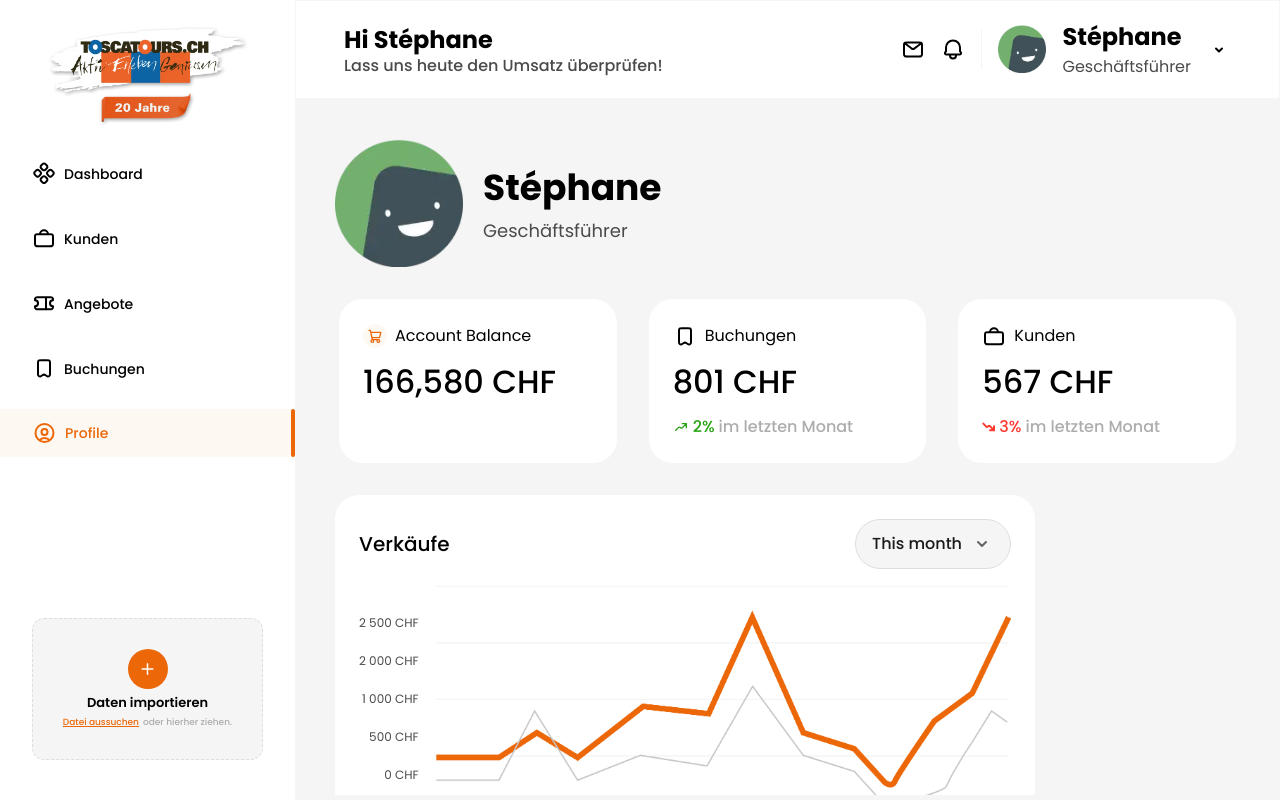
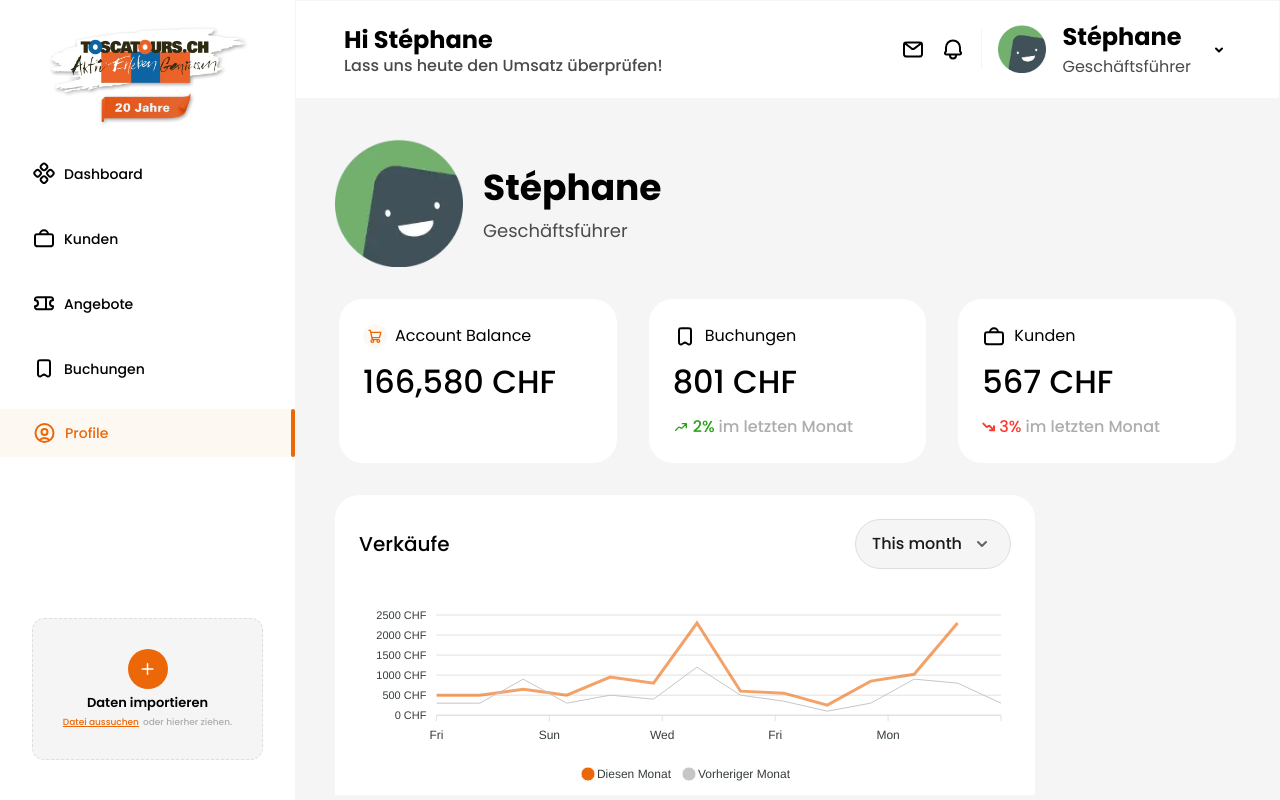
Before and after one commit to sachin-niyana/toscatours, a Next.js app: page /profile in a window 1280 px wide. Built offline with nearby package versions, Linux system fonts and the light colour scheme.

Commit message:
merge code

```diff
--- a/src/app/profile/page.jsx
+++ b/src/app/profile/page.jsx
@@ -4,6 +4,7 @@ import { MonthList, ProfileCardList } from "@/components/common/Helper";
 
 import Image from "next/image";
 import { BtnArrow } from "@/components/common/Icon";
+import MapChart from "@/components/common/MapChart";
 
 const page = () => {
   const [Open, setOpen] = useState(false);
@@ -112,70 +113,7 @@ const page = () => {
                   )}
                 </div>
               </div>
-              <div className="flex flex-col justify-center">
-                <div className="flex items-center xl:gap-4 sm:gap-3 gap-[9.8px] pb-2">
-                  <div className="flex xl:gap-[22px] sm:gap-4 gap-3 flex-col items-end">
-                    <p className="uppercase font-normal sm:text-xs text-xs-11 text-dark-gray leading-normal text-nowrap">
-                      2 500 CHF
-                    </p>
-                    <p className="uppercase font-normal sm:text-xs text-xs-11 text-dark-gray leading-normal text-nowrap">
-                      2 000 CHF
-                    </p>
-                    <p className="uppercase font-normal sm:text-xs text-xs-11 text-dark-gray leading-normal text-nowrap">
-                      1 000 CHF
-                    </p>
-                    <p className="uppercase font-normal sm:text-xs text-xs-11 text-dark-gray leading-normal text-nowrap">
-                      500 CHF
-                    </p>
-                    <p className="uppercase font-normal sm:text-xs text-xs-11 text-dark-gray leading-normal text-nowrap">
-                      0 CHF
-                    </p>
-                  </div>
-                  <div>
-                    {" "}
-                    <Image
-                      width={406}
-                      height={118}
-                      src="/assets/images/png/graph-img.png"
-                      alt="graph-img"
-                      className="w-full"
-                    />
-                  </div>
-                </div>
-                <div className="flex lg:gap-[30px] sm:gap-6 gap-[19px] justify-center">
-                  <p className="capitalize font-normal sm:text-xs text-xs-11 text-dark-gray leading-normal">
-                    Sun
-                  </p>
-                  <p className="capitalize font-normal sm:text-xs text-xs-11 text-dark-gray leading-normal">
-                    Mon
-                  </p>
-                  <p className="capitalize font-normal sm:text-xs text-xs-11 text-dark-gray leading-normal">
-                    Tue
-                  </p>
-                  <p className="capitalize font-normal sm:text-xs text-xs-11 text-dark-gray leading-normal">
-                    Wed
-                  </p>
-                  <p className="capitalize font-normal sm:text-xs text-xs-11 text-dark-gray leading-normal">
-                    Thu
-                  </p>
-                  <p className="capitalize font-normal sm:text-xs text-xs-11 text-dark-gray leading-normal">
-                    Fri
-                  </p>
-                  <p className="capitalize font-normal sm:text-xs text-xs-11 text-dark-gray leading-normal">
-                    Sat
-                  </p>
-                </div>
-              </div>
-              <div className="pt-4 flex gap-4 justify-center">
-                <p className="capitalize font-normal text-xs leading-normal text-dark-gray flex gap-1 items-center group max-w-28">
-                  <span className="w-3 h-3 bg-orange rounded-full group-hover:bg-gray transition-colors ease-linear duration-300"></span>
-                  Diesen Monat
-                </p>
-                <p className="capitalize font-normal text-xs leading-normal text-dark-gray flex gap-1 items-center group max-w-32">
-                  <span className="w-3 h-3 bg-orange rounded-full group-hover:bg-gray transition-colors ease-linear duration-300"></span>
-                  Vorheriger Monat
-                </p>
-              </div>
+              <MapChart />
             </div>
           </div>
         </div>
--- a/src/components/common/Header.jsx
+++ b/src/components/common/Header.jsx
@@ -48,7 +48,7 @@ const Header = () => {
         <span className="bg-mist-gray w-[1px] h-10 hidden md:block"></span>
         <div
           onClick={toggleDropdown}
-          className="relative duration-300 ease-linear flex items-center gap-4"
+          className="relative duration-300 ease-linear flex items-center gap-4 cursor-pointer"
         >
           <Image
             width={48}
--- a/src/components/common/MapChart.jsx
+++ b/src/components/common/MapChart.jsx
@@ -111,12 +111,7 @@ export const MapChart = () => {
     };
   }, []);
 
-  return (
-    <div
-      id="chart"
-      className="sm:max-w-[482px] max-w-[298px] w-full sm:h-[202px] !h-[124px] mx-auto"
-    ></div>
-  );
+  return <div id="chart" className=" w-full mx-auto"></div>;
 };
 
 export default MapChart;
--- a/src/components/custom-ui/DashboardCards.jsx
+++ b/src/components/custom-ui/DashboardCards.jsx
@@ -10,7 +10,7 @@ const DashboardCards = ({
   grademark,
   description,
 }) => {
-  const grademarkClass = index === 2 && "!text-red";
+  const grademarkClass = index === 2 ? "text-[red]" : "";
 
   return (
     <div className="w-full md:w-6/12 xl:w-4/12 px-3 xl:px-4 pt-6 md:pt-8">
--- a/src/components/dashboard/Dashboard.jsx
+++ b/src/components/dashboard/Dashboard.jsx
@@ -38,6 +38,7 @@ export default function Dashboard() {
             {DashboardCardList.map((obj, index) => {
               return (
                 <DashboardCards
+                  index={index}
                   key={index}
                   cardicon={obj.cardicon}
                   subheading={obj.subheading}
```
